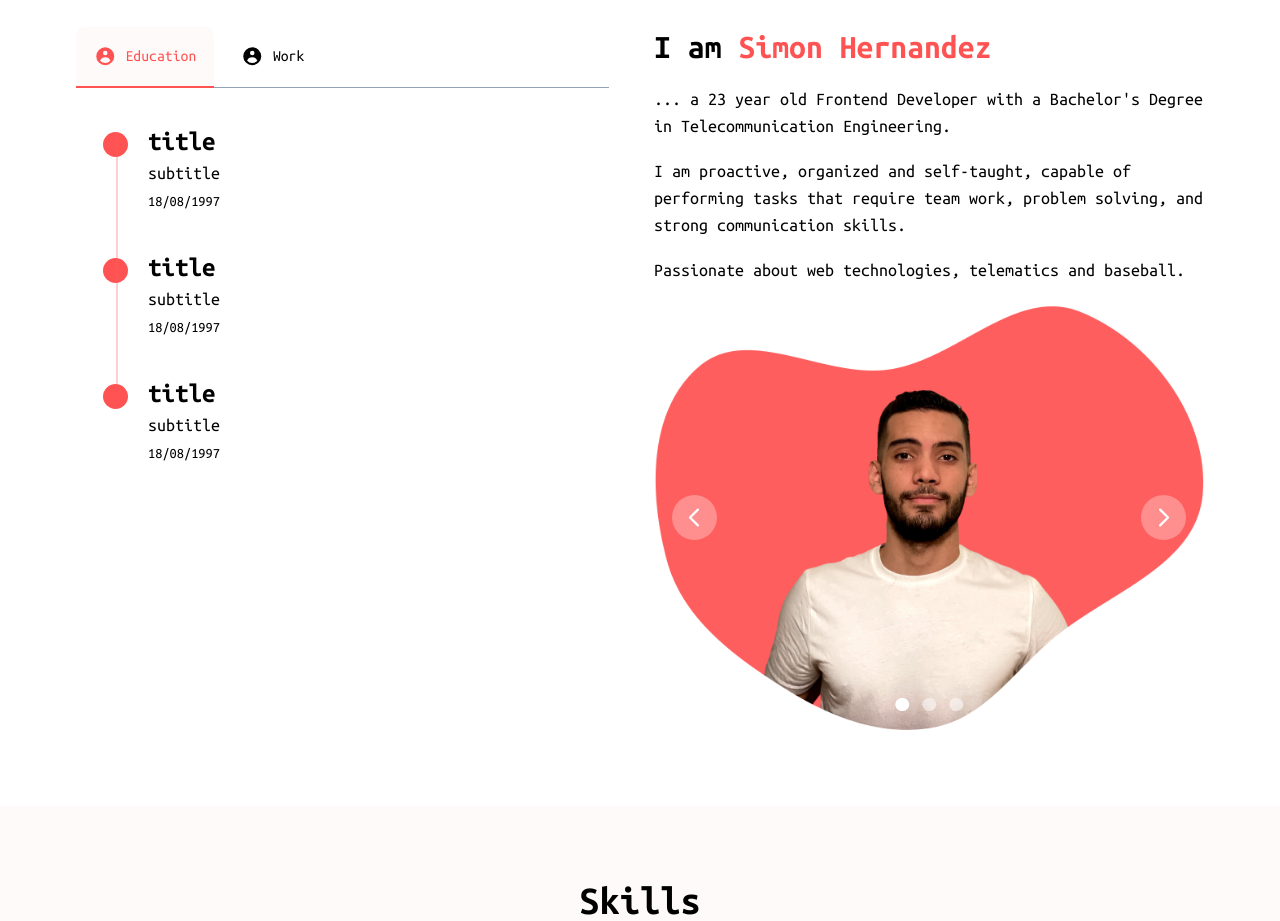
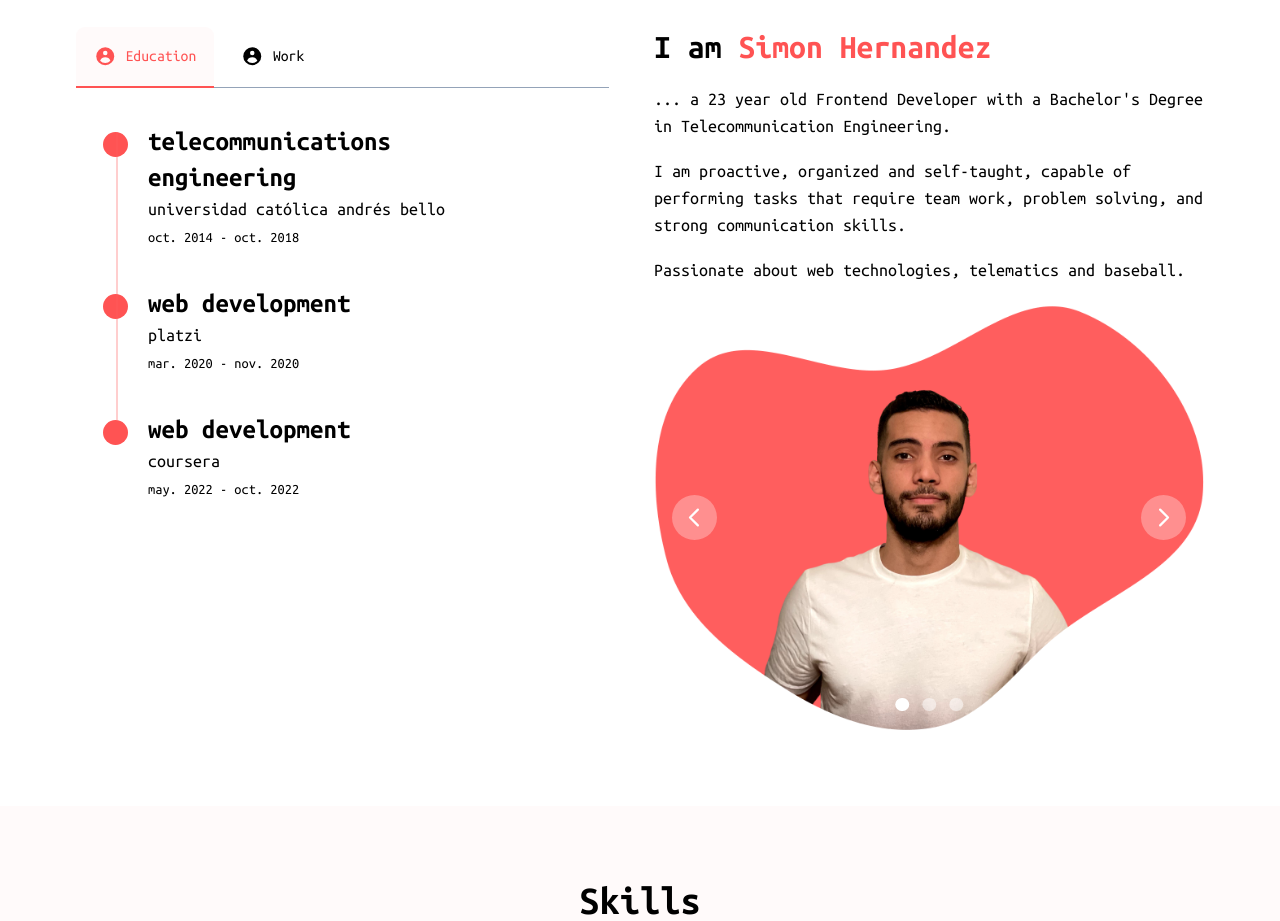
Before and after one commit to simonhernandez/react-portfolio, a React (Vite) app: page / in a window 1280 px wide. Shown: the part 960-1881 px from the top of the page. Built offline with nearby package versions, Linux system fonts and the light colour scheme.

Commit message:
add: timeline data

```diff
--- a/src/constants/index.js
+++ b/src/constants/index.js
@@ -57,21 +57,21 @@ export const about = [
         info: [
           {
             id: 0,
-            title: "title",
-            subtitle: "subtitle",
-            date: "18/08/1997",
+            title: "telecommunications engineering",
+            subtitle: "universidad católica andrés bello",
+            date: "oct. 2014 - oct. 2018",
           },
           {
             id: 1,
-            title: "title",
-            subtitle: "subtitle",
-            date: "18/08/1997",
+            title: "web development",
+            subtitle: "platzi",
+            date: "mar. 2020 - nov. 2020",
           },
           {
             id: 2,
-            title: "title",
-            subtitle: "subtitle",
-            date: "18/08/1997",
+            title: "web development",
+            subtitle: "coursera",
+            date: "may. 2022 - oct. 2022",
           },
         ]
     },
@@ -81,21 +81,21 @@ export const about = [
         info: [
           {
             id: 0,
-            title: "title",
-            subtitle: "subtitle",
-            date: "18/08/1997",
+            title: "implementation & support engineer",
+            subtitle: "soutec LC.",
+            date: "jun. 2018 - mar. 2020",
           },
           {
             id: 1,
-            title: "title",
-            subtitle: "subtitle",
-            date: "18/08/1997",
+            title: "freelance web developer",
+            subtitle: "freelance",
+            date: "nov. 2020 - oct. 2021",
           },
           {
             id: 2,
-            title: "title",
-            subtitle: "subtitle",
-            date: "18/08/1997",
+            title: "implementation & support engineer",
+            subtitle: "soutec LC.",
+            date: "nov. 2021 - may. 2022",
           },
         ]
     }
```
